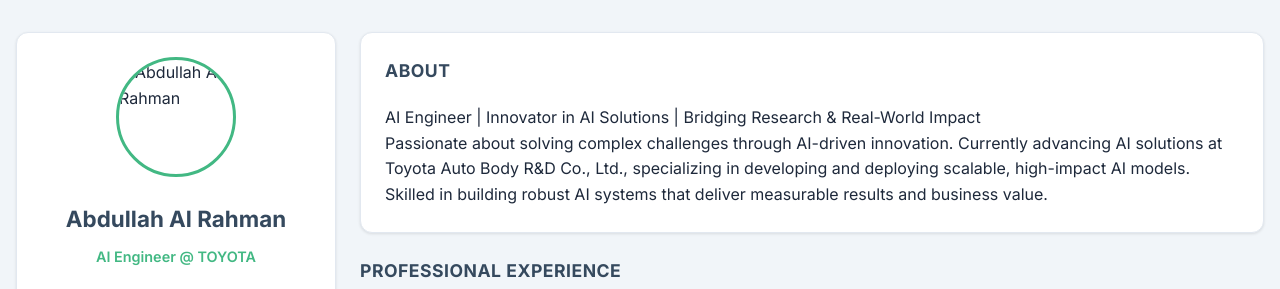
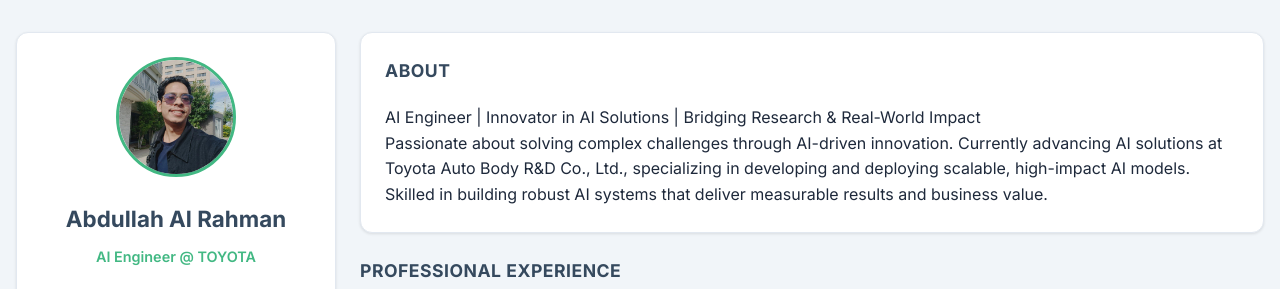
Before and after one commit to RahmanBhuiyan/RahmanBhuiyan.github.io, a plain HTML site: page index.html in a window 1280 px wide. Shown: the top 289 px of the page. Drawn offline with Linux system fonts and the light colour scheme.

Commit message:
Fix profile image path and add image file

```diff
--- a/index.html
+++ b/index.html
@@ -14,7 +14,7 @@
         <aside class="sidebar">
             <div class="profile-card card">
                 <div class="avatar-container">
-                    <img src="../src/assets/profile.jpg" alt="Abdullah Al Rahman" class="profile-img">
+                    <img src="profile.jpg" alt="Abdullah Al Rahman" class="profile-img">
                 </div>
                 <h1>Abdullah Al Rahman</h1>
                 <p class="role">AI Engineer @ TOYOTA</p>
```
Also changed, not shown: profile.jpg (added).
